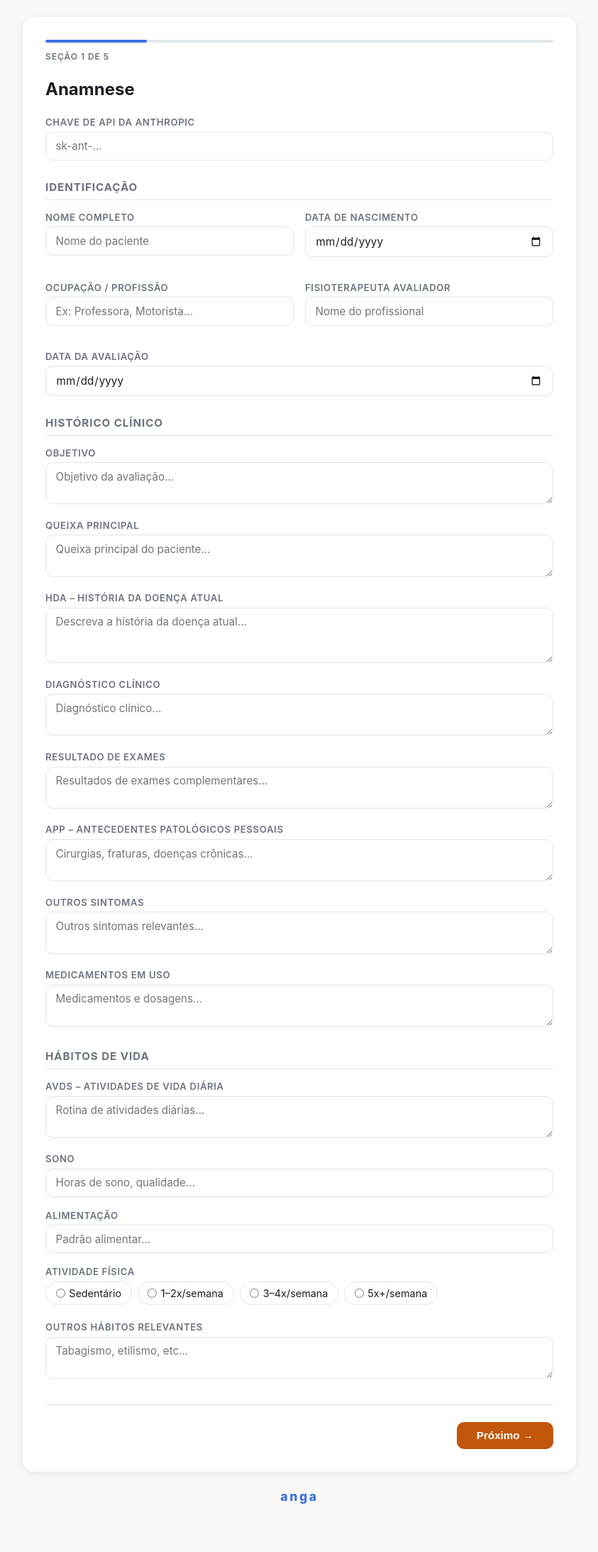
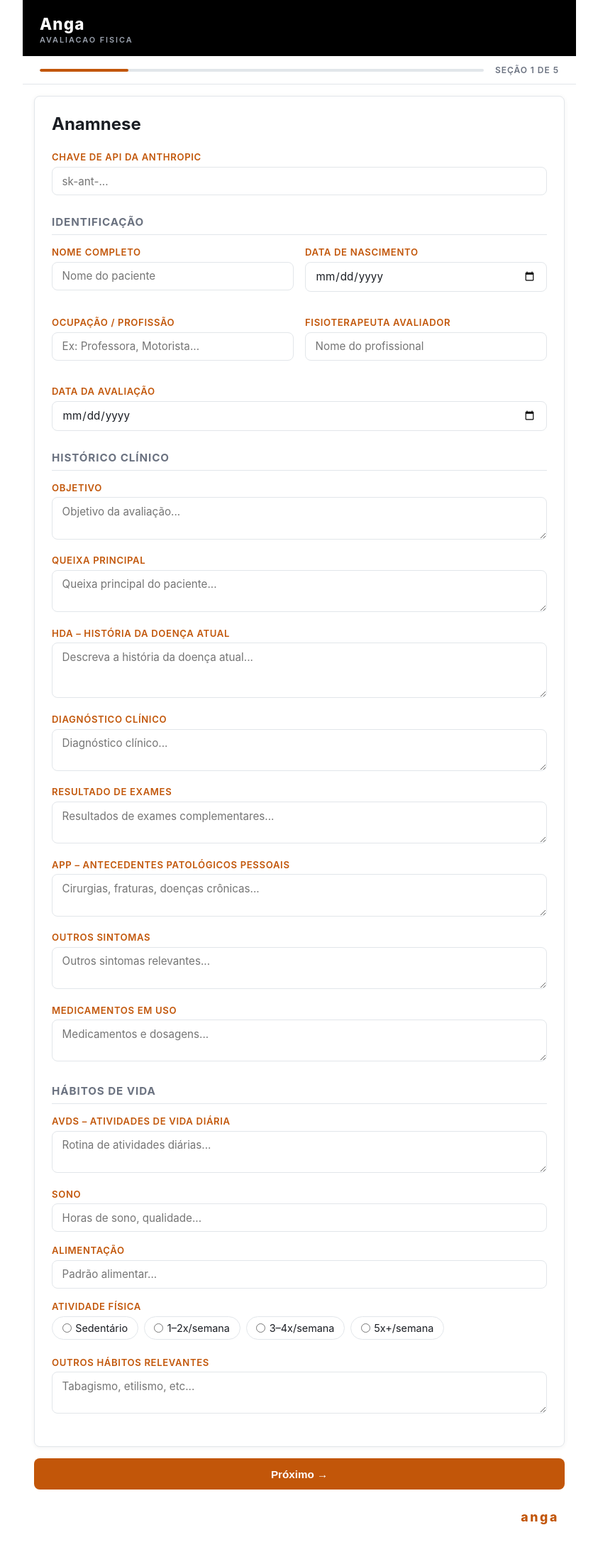
Before and after one commit to angapilates/anga-avaliacao, a plain HTML site: page index.html in a window 1280 px wide. Shown: the whole page at 71% size, without its empty margins (218-1061 px from the left). Drawn offline with Linux system fonts and the light colour scheme.

Commit message:
Redesenha layout para visual original do app
- Header preto com "Anga" em branco e subtítulo "AVALIACAO FISICA" em cinza
- Barra de progresso (#c25609) e indicador de seção movidos para faixa abaixo do header
- Fundo geral #ffffff; cards com borda sutil cinza e border-radius 8px
- Labels de campos em #c25609 maiúsculo
- Botões Próximo/Voltar fora do card, largura total, ambos em #c25609
- Logo "anga" no canto direito do rodapé
- JS: back usa display:none para botão único ocupar largura total

Co-Authored-By: Claude Sonnet 4.6 <noreply@anthropic.com>

```diff
--- a/app.js
+++ b/app.js
@@ -20,7 +20,7 @@ function updateNav() {
 
   const back = document.getElementById('btnBack');
   const next = document.getElementById('btnNext');
-  back.style.visibility = currentSection === 1 ? 'hidden' : 'visible';
+  back.style.display = currentSection === 1 ? 'none' : '';
 
   if (currentSection === TOTAL_SECTIONS) {
     next.style.display = 'none';
--- a/index.html
+++ b/index.html
@@ -8,12 +8,19 @@
 </head>
 <body>
   <div class="app">
-    <div class="card">
+    <header class="app-header">
+      <div class="header-brand">Anga</div>
+      <div class="header-subtitle">AVALIACAO FISICA</div>
+    </header>
+
+    <div class="progress-row">
       <div class="progress-bar">
         <div class="progress-fill" id="progressFill"></div>
       </div>
-      <div class="section-label" id="sectionLabel">Seção 1 de 5</div>
+      <span class="section-label" id="sectionLabel">Seção 1 de 5</span>
+    </div>
 
+    <div class="card">
       <!-- SEÇÃO 1: ANAMNESE -->
       <section class="form-section active" id="section1">
         <h2>Anamnese</h2>
@@ -575,11 +582,11 @@
         </div>
       </section>
 
-      <!-- NAVEGAÇÃO -->
-      <div class="nav-buttons">
-        <button type="button" class="btn-nav btn-back" id="btnBack" onclick="navigate(-1)" style="visibility:hidden">← Voltar</button>
-        <button type="button" class="btn-nav btn-next" id="btnNext" onclick="navigate(1)">Próximo →</button>
-      </div>
+    </div>
+
+    <div class="nav-buttons">
+      <button type="button" class="btn-nav btn-back" id="btnBack" onclick="navigate(-1)">← Voltar</button>
+      <button type="button" class="btn-nav btn-next" id="btnNext" onclick="navigate(1)">Próximo →</button>
     </div>
 
     <div class="footer-logo">
--- a/style.css
+++ b/style.css
@@ -1,19 +1,20 @@
 *, *::before, *::after { box-sizing: border-box; margin: 0; padding: 0; }
 
 :root {
-  --bg: #faf9f7;
+  --bg: #ffffff;
   --card: #ffffff;
   --primary: #3b6fe0;
   --primary-dark: #2a55c0;
   --primary-light: #eef2fd;
   --secondary: #6c757d;
   --success: #28a745;
-  --danger: #e84040;
+  --accent: #c25609;
+  --accent-dark: #a8450a;
   --text: #1a1d23;
   --text-muted: #6b7280;
   --border: #e2e6ea;
-  --radius: 10px;
-  --shadow: 0 2px 12px rgba(0,0,0,0.08);
+  --radius: 8px;
+  --shadow: 0 1px 6px rgba(0,0,0,0.06);
   --ai-bg: #f0f7ff;
   --ai-border: #bfdbfe;
 }
@@ -23,7 +24,7 @@ body {
   background: var(--bg);
   color: var(--text);
   min-height: 100vh;
-  padding: 1.5rem 1rem 3rem;
+  padding-bottom: 3rem;
 }
 
 .app {
@@ -31,26 +32,44 @@ body {
   margin: 0 auto;
 }
 
-/* CARD */
-.card {
-  background: var(--card);
-  border-radius: 16px;
-  box-shadow: var(--shadow);
-  padding: 2rem;
-  margin-bottom: 1rem;
+/* HEADER */
+.app-header {
+  background: #000000;
+  padding: 1.25rem 1.5rem 1rem;
+}
+.header-brand {
+  font-size: 1.4rem;
+  font-weight: 800;
+  color: #ffffff;
+  letter-spacing: 0.05em;
+}
+.header-subtitle {
+  font-size: 0.68rem;
+  font-weight: 600;
+  color: #9ca3af;
+  letter-spacing: 0.18em;
+  text-transform: uppercase;
+  margin-top: 0.15rem;
 }
 
-/* PROGRESS */
+/* PROGRESS ROW */
+.progress-row {
+  display: flex;
+  align-items: center;
+  gap: 1rem;
+  padding: 0.75rem 1.5rem;
+  border-bottom: 1px solid var(--border);
+}
 .progress-bar {
+  flex: 1;
   height: 4px;
   background: var(--border);
   border-radius: 999px;
-  margin-bottom: 0.75rem;
   overflow: hidden;
 }
 .progress-fill {
   height: 100%;
-  background: var(--primary);
+  background: var(--accent);
   border-radius: 999px;
   transition: width 0.3s ease;
   width: 20%;
@@ -61,7 +80,17 @@ body {
   text-transform: uppercase;
   letter-spacing: 0.08em;
   font-weight: 600;
-  margin-bottom: 1.5rem;
+  white-space: nowrap;
+}
+
+/* CARD */
+.card {
+  background: var(--card);
+  border: 1px solid var(--border);
+  border-radius: var(--radius);
+  box-shadow: var(--shadow);
+  padding: 1.5rem;
+  margin: 1rem;
 }
 
 /* SECTIONS */
@@ -109,7 +138,7 @@ label {
   display: block;
   font-size: 0.82rem;
   font-weight: 600;
-  color: var(--text-muted);
+  color: var(--accent);
   margin-bottom: 0.35rem;
   text-transform: uppercase;
   letter-spacing: 0.05em;
@@ -133,8 +162,8 @@ textarea {
 }
 input:focus, select:focus, textarea:focus {
   outline: none;
-  border-color: var(--primary);
-  box-shadow: 0 0 0 3px rgba(59,111,224,0.12);
+  border-color: var(--accent);
+  box-shadow: 0 0 0 3px rgba(194,86,9,0.12);
 }
 textarea { resize: vertical; }
 
@@ -160,7 +189,7 @@ textarea { resize: vertical; }
   transition: all 0.15s;
 }
 .radio-option:hover { border-color: var(--primary); background: var(--primary-light); }
-.radio-option input { cursor: pointer; accent-color: var(--primary); }
+.radio-option input { cursor: pointer; accent-color: var(--accent); }
 
 /* TOGGLE BUTTONS */
 .toggle-group {
@@ -198,7 +227,7 @@ textarea { resize: vertical; }
   border: none;
   padding: 0;
   box-shadow: none;
-  accent-color: var(--primary);
+  accent-color: var(--accent);
   height: 6px;
 }
 .eva-value {
@@ -206,7 +235,7 @@ textarea { resize: vertical; }
   text-align: center;
   font-size: 1.25rem;
   font-weight: 700;
-  color: var(--primary);
+  color: var(--accent);
 }
 
 /* PHOTO GRID */
@@ -237,7 +266,7 @@ textarea { resize: vertical; }
   width: 100%;
   aspect-ratio: 3/4;
   background: var(--border);
-  border-radius: 8px;
+  border-radius: var(--radius);
   display: flex;
   align-items: center;
   justify-content: center;
@@ -273,7 +302,7 @@ textarea { resize: vertical; }
   flex: 1;
   padding: 0.45rem 0.75rem;
   border: 1.5px solid var(--border);
-  border-radius: 8px;
+  border-radius: var(--radius);
   background: #fff;
   color: var(--text);
   font-size: 0.82rem;
@@ -288,7 +317,7 @@ textarea { resize: vertical; }
   flex: 1;
   padding: 0.45rem 0.75rem;
   border: none;
-  border-radius: 8px;
+  border-radius: var(--radius);
   background: var(--primary);
   color: #fff;
   font-size: 0.82rem;
@@ -306,7 +335,7 @@ textarea { resize: vertical; }
   color: #1e40af;
   background: var(--ai-bg);
   border: 1px solid var(--ai-border);
-  border-radius: 8px;
+  border-radius: var(--radius);
   padding: 0.6rem 0.75rem;
   display: none;
   line-height: 1.5;
@@ -353,11 +382,11 @@ textarea { resize: vertical; }
   cursor: pointer;
   transition: all 0.15s;
 }
-.result-btn:hover { border-color: var(--primary); background: var(--primary-light); }
+.result-btn:hover { border-color: var(--accent); background: #fdf0e8; }
 .result-btn.active {
-  background: #c25609;
+  background: var(--accent);
   color: #fff;
-  border-color: #c25609;
+  border-color: var(--accent);
 }
 
 /* BUTTON GROUPS (dois grupos independentes por linha) */
@@ -439,32 +468,30 @@ textarea { resize: vertical; }
 /* NAV BUTTONS */
 .nav-buttons {
   display: flex;
-  justify-content: space-between;
-  align-items: center;
-  margin-top: 2rem;
-  padding-top: 1.5rem;
-  border-top: 1px solid var(--border);
+  gap: 0.5rem;
+  margin: 0 1rem 1rem;
 }
 .btn-nav {
-  padding: 0.65rem 1.75rem;
-  border-radius: 10px;
+  flex: 1;
+  padding: 0.85rem 1.75rem;
+  border-radius: var(--radius);
   font-size: 0.95rem;
   font-weight: 700;
   cursor: pointer;
-  transition: all 0.15s;
+  transition: background 0.15s;
   border: none;
+  text-align: center;
 }
 .btn-back {
-  background: #c25609;
+  background: var(--accent);
   color: #fff;
 }
-.btn-back:hover { background: #a8450a; }
+.btn-back:hover { background: var(--accent-dark); }
 .btn-next {
-  background: #c25609;
+  background: var(--accent);
   color: #fff;
-  margin-left: auto;
 }
-.btn-next:hover { background: #a8450a; }
+.btn-next:hover { background: var(--accent-dark); }
 
 /* CONFIRM */
 .confirm-box {
@@ -486,14 +513,14 @@ textarea { resize: vertical; }
 
 /* FOOTER LOGO */
 .footer-logo {
-  text-align: center;
-  margin-top: 1.5rem;
+  text-align: right;
+  padding: 0.75rem 1.5rem 1rem;
 }
 .logo-text {
   font-size: 1.1rem;
   font-weight: 800;
   letter-spacing: 0.15em;
-  color: var(--primary);
+  color: var(--accent);
   text-transform: lowercase;
 }
 
```
